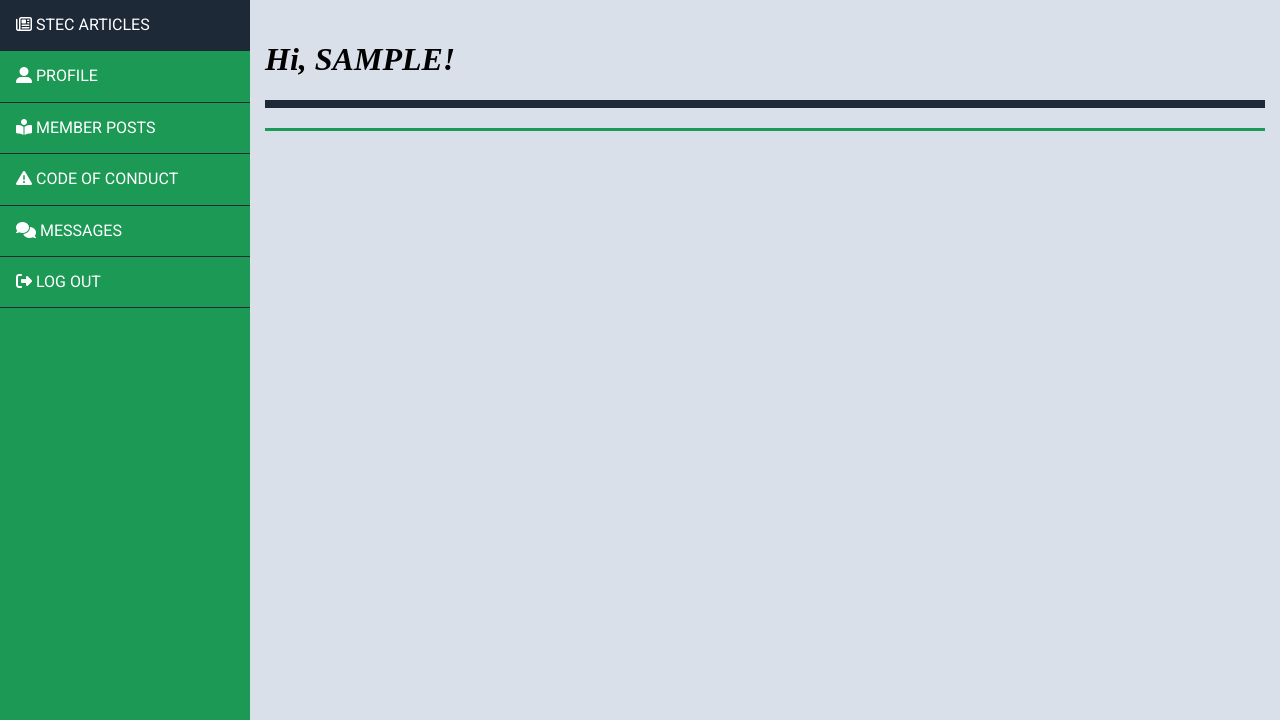
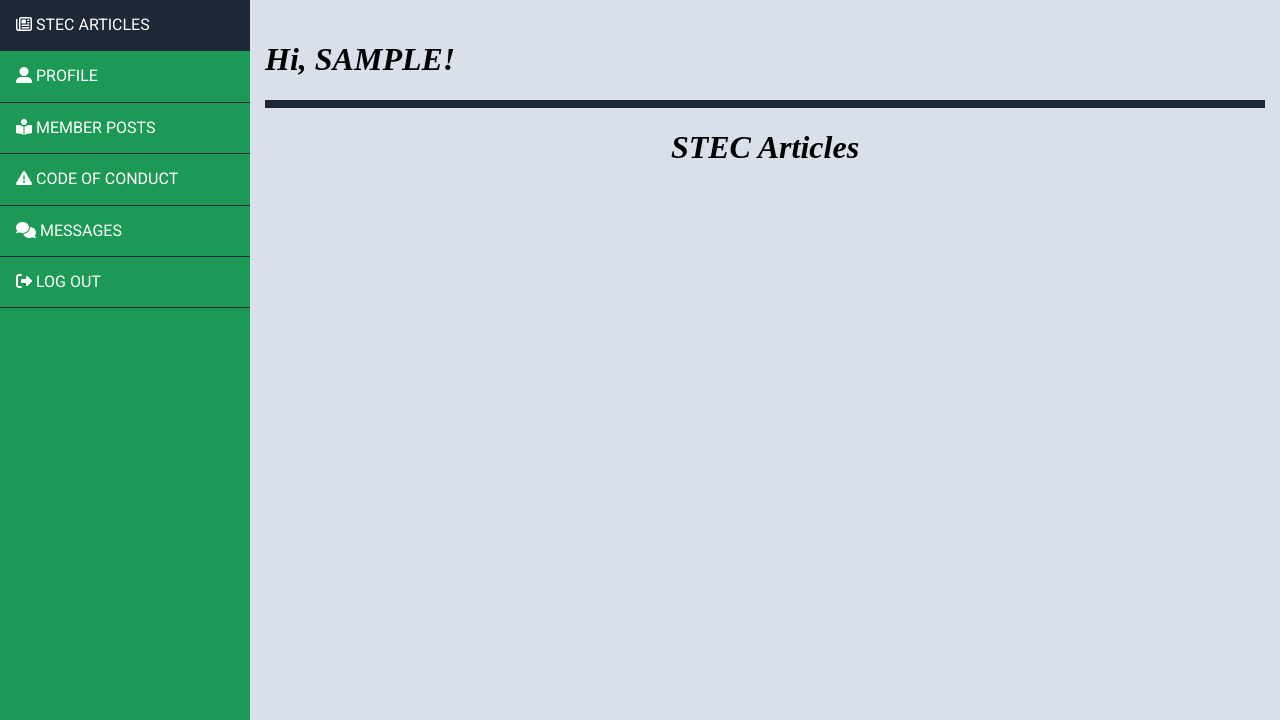
Before and after one commit to bopopescu/stec, a Flask app: page /dashboard in a window 1280 px wide. Shown: the part 80-800 px from the top of the page. Run offline with Flask 2, Linux system fonts and the light colour scheme; the visitor is signed in with stand-in values (Sample User, id 1); data comes from the database, SQL or seed files in the repository; data that the repository does not hold is empty; some libraries are stand-ins or nearby versions; some web fonts are replaced.

Commit message:
update commit

```diff
--- a/app/templates/dashboard.html
+++ b/app/templates/dashboard.html
@@ -2,11 +2,14 @@
 
 {% block content %}
 
-  <section class="articles">
+<h1 align="center">STEC Articles</h1>
+
     {% for post in posts %}
+    <section class="articles">
       {% include 'adminposts.html' %}
+    </section>
     {% endfor %}
-  </section>
+
 
   <div class="sectMargin">
     {% if prev_url %}
```
